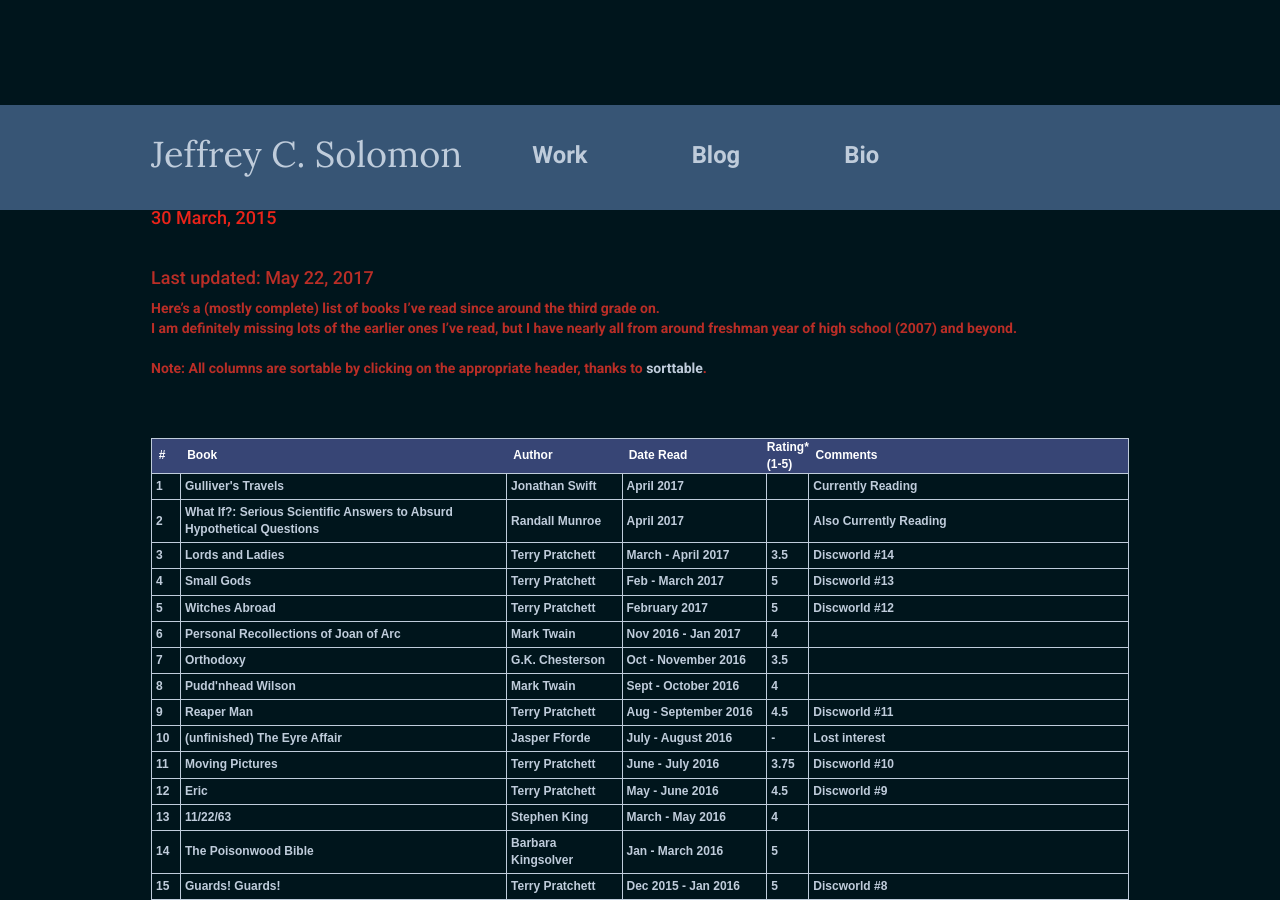
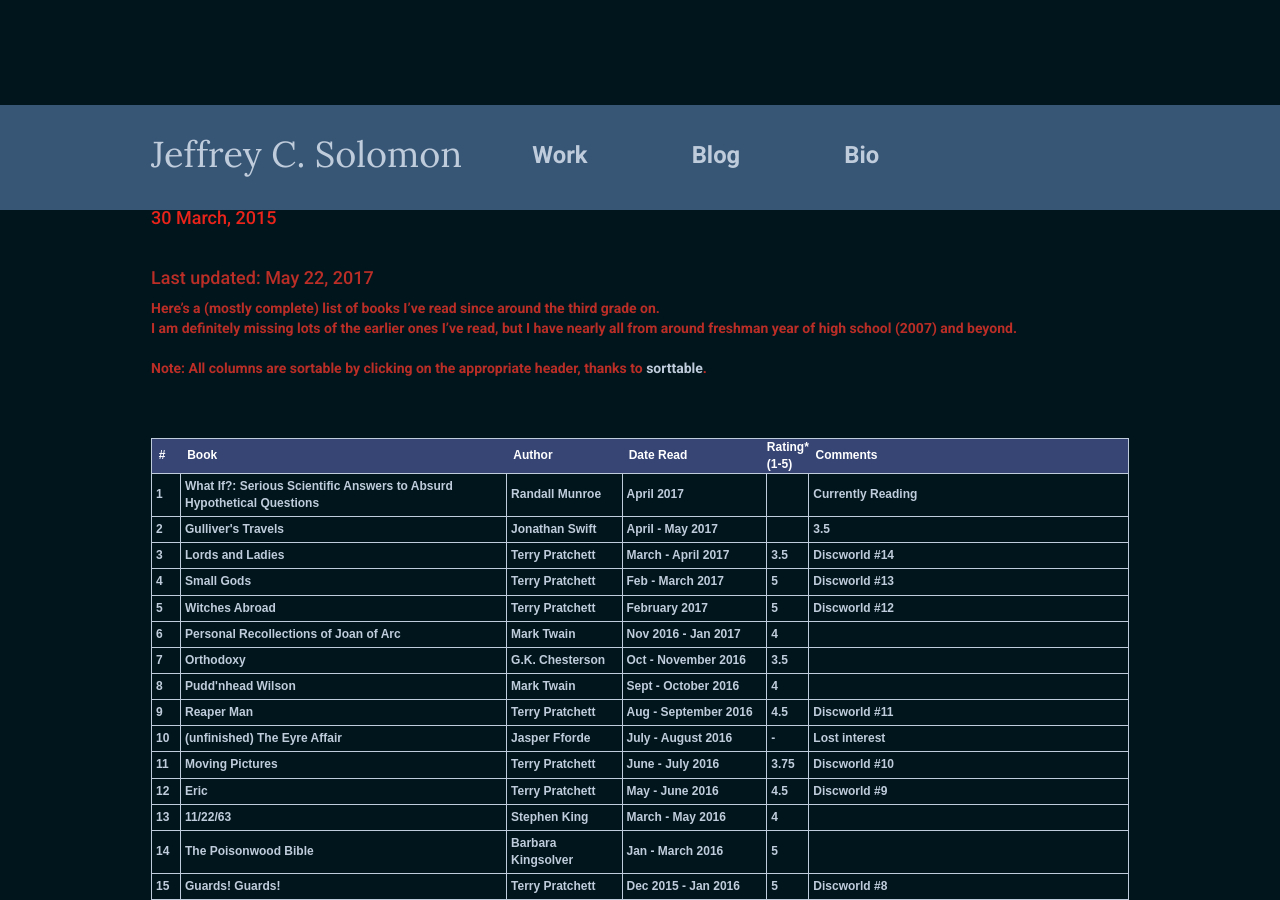
Before and after one commit to JeffSolo/jeffsolo.github.com, a Jekyll site: the page built from _posts/2015-03-30-books.md, in a window 1280 px wide and 900 px high. Built offline with Jekyll 4.4.1, drawn with Linux system fonts in a browser that asks for light colours; nearby versions of some CDN libraries.

Commit message:
updated books

```diff
--- a/_includes/books.html
+++ b/_includes/books.html
@@ -19,8 +19,8 @@
 }
 </style><table class="tableizer-table sortable">
 <tr class="tableizer-firstrow fingerpointer"><th>&nbsp;&nbsp;#</th><th>&nbsp;&nbsp;Book</th><th>&nbsp;&nbsp;Author</th><th>&nbsp;&nbsp;Date Read</th><th>Rating*<br>(1-5)</th><th>&nbsp;&nbsp;Comments</th></tr>
-<tr><td>Gulliver's Travels</td><td>Jonathan Swift</td><td sorttable_customkey="-31">April 2017</td><td></td><td>Currently Reading</td></tr>
-<tr><td>What If?: Serious Scientific Answers to Absurd Hypothetical Questions</td><td>Randall Munroe</td><td sorttable_customkey="-30">April 2017</td><td></td><td>Also Currently Reading</td></tr>
+<tr><td>What If?: Serious Scientific Answers to Absurd Hypothetical Questions</td><td>Randall Munroe</td><td sorttable_customkey="-31">April 2017</td><td></td><td>Currently Reading</td></tr>
+<tr><td>Gulliver's Travels</td><td>Jonathan Swift</td><td sorttable_customkey="-30">April - May 2017</td><td></td><td>3.5</td></tr>
 <tr><td>Lords and Ladies</td><td>Terry Pratchett</td><td sorttable_customkey="-29">March - April 2017</td><td>3.5</td><td>Discworld #14</td></tr>
 <tr><td>Small Gods</td><td>Terry Pratchett</td><td sorttable_customkey="-28">Feb - March 2017</td><td>5</td><td>Discworld #13</td></tr>
 <tr><td>Witches Abroad</td><td>Terry Pratchett</td><td sorttable_customkey="-27">February 2017</td><td>5</td><td>Discworld #12</td></tr>
```
Also changed, not shown: 1 other file.
